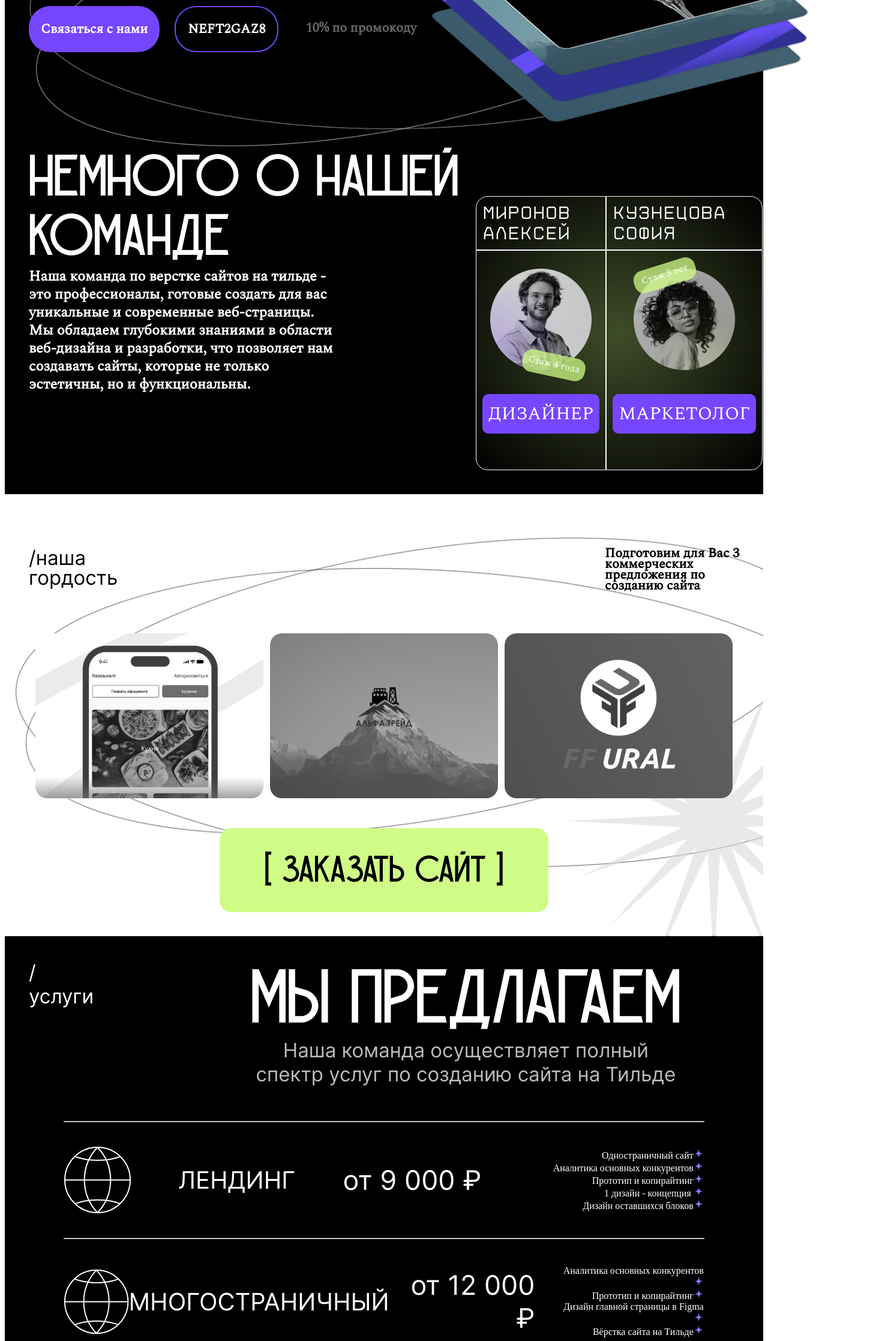
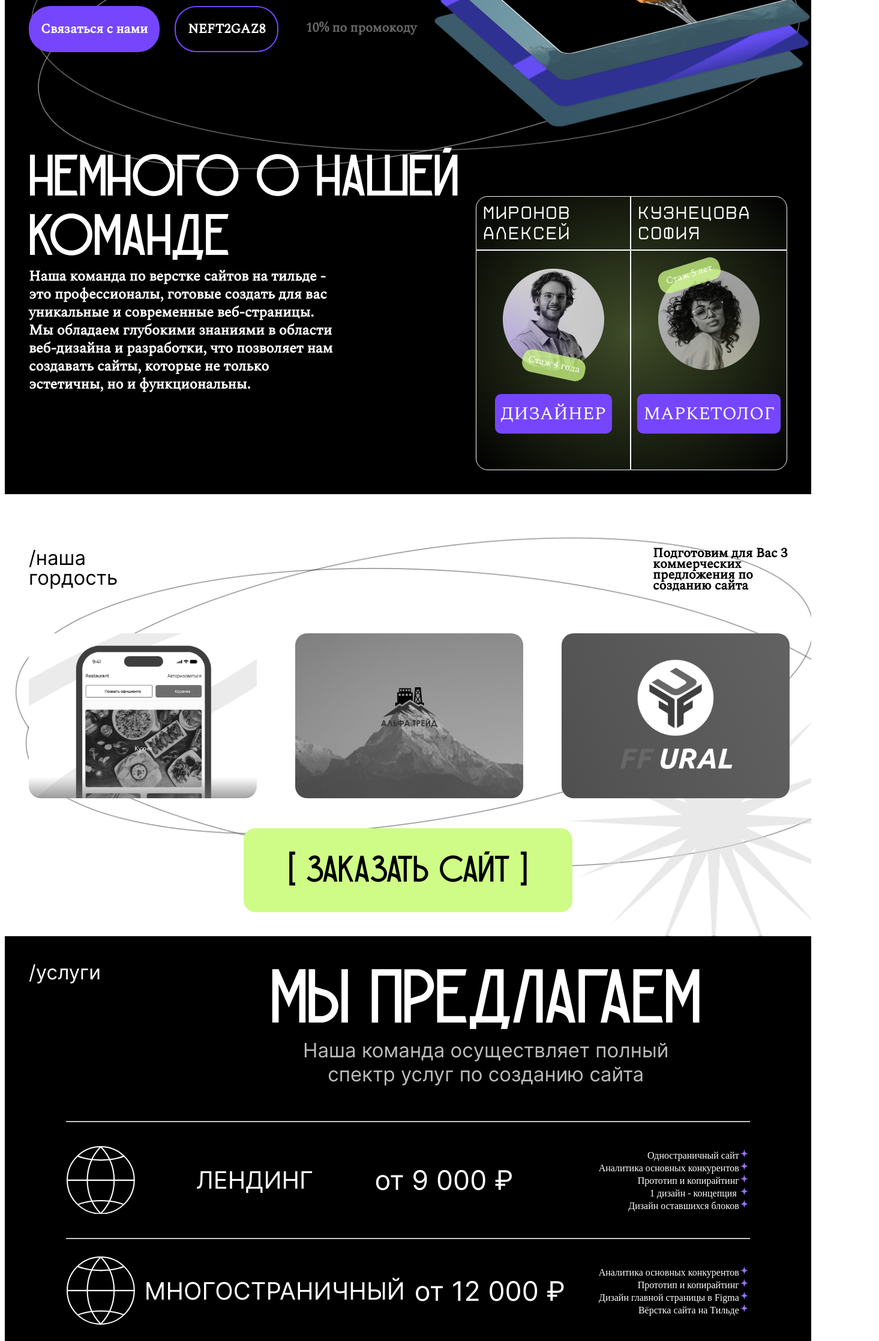
Before and after one commit to darikomarenko/landing-page, a React (Vite) app: page / in a window 1280 px wide. Shown: the part 560-2796 px from the top of the page at 60% size, 1465 px wide, since content can reach past the window. Built offline with nearby package versions, Linux system fonts and the light colour scheme; a web font is replaced by a local one.

Commit message:
fix adaptiv > 1040px

```diff
--- a/src/components/Footer/styles.module.scss
+++ b/src/components/Footer/styles.module.scss
@@ -24,6 +24,7 @@
     gap: 20px;
     max-width: 1440px;
     margin: 0 auto;
+    width: 100%;
 
     &__content {
         display: flex;
--- a/src/components/Navbar/styles.module.scss
+++ b/src/components/Navbar/styles.module.scss
@@ -16,6 +16,7 @@
     padding: 40px;
     max-width: 1440px;
     margin: 0 auto;
+    width: 100%;
 
     &__logo {
         padding: 20px;
--- a/src/components/Prices/index.tsx
+++ b/src/components/Prices/index.tsx
@@ -8,12 +8,12 @@ export default function Prices() {
         <div className={styles['prices__header__one']}>/услуги</div>
         <div className={styles['prices__header__two']}>
             <div className={styles['prices__header__two-one']}>МЫ ПРЕДЛАГАЕМ</div>
-        <div className={styles['prices__header__two-two']}>Наша команда осуществляет полный спектр услуг по созданию сайта на Тильде</div>
+        <div className={styles['prices__header__two-two']}>Наша команда осуществляет полный спектр услуг по созданию сайта</div>
         </div>
       </div>
       <hr/>
       <div className={styles['prices__card']}>
-      <svg width="111" height="111" viewBox="0 0 111 111" fill="none" xmlns="http://www.w3.org/2000/svg">
+      <svg width="10%" height="10%" viewBox="0 0 111 111" fill="none" xmlns="http://www.w3.org/2000/svg">
 <path d="M55.5 110C85.5995 110 110 85.5995 110 55.5C110 25.4005 85.5995 1 55.5 1C25.4005 1 1 25.4005 1 55.5C1 85.5995 25.4005 110 55.5 110Z" strokeWidth="2" strokeLinecap="round" strokeLinejoin="round"/>
 <path d="M55.5 1C41.5056 15.694 33.7 35.2082 33.7 55.5C33.7 75.7918 41.5056 95.306 55.5 110C69.4943 95.306 77.2999 75.7918 77.2999 55.5C77.2999 35.2082 69.4943 15.694 55.5 1Z" strokeWidth="2" strokeLinecap="round" strokeLinejoin="round"/>
 <path d="M1 55.5H110" strokeWidth="2" strokeLinecap="round" strokeLinejoin="round"/>
@@ -35,7 +35,7 @@ export default function Prices() {
       </div>
       <hr/>
       <div className={styles['prices__card']}>
-      <svg width="111" height="111" viewBox="0 0 111 111" fill="none" xmlns="http://www.w3.org/2000/svg">
+      <svg width="10%" height="10%" viewBox="0 0 111 111" fill="none" xmlns="http://www.w3.org/2000/svg">
 <path d="M55.5 110C85.5995 110 110 85.5995 110 55.5C110 25.4005 85.5995 1 55.5 1C25.4005 1 1 25.4005 1 55.5C1 85.5995 25.4005 110 55.5 110Z" strokeWidth="2" strokeLinecap="round" strokeLinejoin="round"/>
 <path d="M55.5 1C41.5056 15.694 33.7 35.2082 33.7 55.5C33.7 75.7918 41.5056 95.306 55.5 110C69.4943 95.306 77.2999 75.7918 77.2999 55.5C77.2999 35.2082 69.4943 15.694 55.5 1Z" strokeWidth="2" strokeLinecap="round" strokeLinejoin="round"/>
 <path d="M1 55.5H110" strokeWidth="2" strokeLinecap="round" strokeLinejoin="round"/>
@@ -55,7 +55,7 @@ export default function Prices() {
       </div>
       <hr/>
       <div className={styles['prices__card']}>
-      <svg width="111" height="111" viewBox="0 0 111 111" fill="none" xmlns="http://www.w3.org/2000/svg">
+      <svg width="10%" height="10%" viewBox="0 0 111 111" fill="none" xmlns="http://www.w3.org/2000/svg">
 <path d="M55.5 110C85.5995 110 110 85.5995 110 55.5C110 25.4005 85.5995 1 55.5 1C25.4005 1 1 25.4005 1 55.5C1 85.5995 25.4005 110 55.5 110Z" strokeWidth="2" strokeLinecap="round" strokeLinejoin="round"/>
 <path d="M55.5 1C41.5056 15.694 33.7 35.2082 33.7 55.5C33.7 75.7918 41.5056 95.306 55.5 110C69.4943 95.306 77.2999 75.7918 77.2999 55.5C77.2999 35.2082 69.4943 15.694 55.5 1Z" strokeWidth="2" strokeLinecap="round" strokeLinejoin="round"/>
 <path d="M1 55.5H110" strokeWidth="2" strokeLinecap="round" strokeLinejoin="round"/>
--- a/src/components/Prices/styles.module.scss
+++ b/src/components/Prices/styles.module.scss
@@ -30,6 +30,7 @@
     padding: 40px;
     max-width: 1440px;
     margin: 0 auto;
+    width: 100%;
     &__header {
         display: flex;
         flex-direction: row;
@@ -39,7 +40,7 @@
             font-family: 'Inter';
             font-size: 33px;
             font-weight: 33px;
-            flex-basis: 10%;
+            flex-basis: 12%;
 
         }
         &__two {
@@ -60,7 +61,16 @@
                 font-size: 33px;
                 color: #BCBCBC;
             }
+
+            @media screen and (max-width:1257px) {
+                padding-left: 153px;
+            }
+
+            @media screen and (max-width:1257px) {
+                padding-left: 50px;
+            }
         }
+
     }
     &__card {
         width: 90%;
@@ -78,12 +88,19 @@
             color: white;
             font-family: 'Inter';
             font-size: 40px;
+
+            @media screen and (max-width: 1040px) {
+                font-size: 30px;
+            }
         }
         &-price {
             color: white;
             font-family: 'Inter';
             font-size: 45px;
             text-align: right;
+            @media screen and (max-width: 1040px) {
+                font-size: 30px;
+            }
         }
     }
 }
--- a/src/components/Promo/styles.module.scss
+++ b/src/components/Promo/styles.module.scss
@@ -33,7 +33,9 @@
     background-repeat: no-repeat;
     background-size: cover;
     max-width: 1440px;
+    width: 100%;
     margin: 0 auto;
+    overflow: hidden;
     &__maininfo {
         display: flex;
         flex-direction: column;
@@ -167,6 +169,10 @@
 
         }
 
+    @media screen and (max-width: 1000px) {
+        display: none;
+    }
+
     }
 
     &__team {
@@ -299,5 +305,10 @@
                 border: 1px solid white;
             }
         }
+
+        @media screen and (max-width:1257px) {
+            flex-direction: column;
+            align-items: center;
+        }
     }
 }
--- a/src/components/Reviews/ReviewCard/styles.module.scss
+++ b/src/components/Reviews/ReviewCard/styles.module.scss
@@ -37,7 +37,7 @@
     &__title {
         font-family: 'Intro';
         font-size: 22px;
-        line-height: 15px;
+        line-height: 18px;
         text-align: center;
     }
     &__description {
--- a/src/components/Reviews/styles.module.scss
+++ b/src/components/Reviews/styles.module.scss
@@ -14,6 +14,7 @@
     padding: 40px;
     max-width: 1440px;
     margin: 0 auto;
+    width: 100%;
 
     &__title {
         font-family: 'Enthalpy';
--- a/src/components/Sites/styles.module.scss
+++ b/src/components/Sites/styles.module.scss
@@ -33,6 +33,7 @@
     background-size: cover;
     max-width: 1440px;
     margin: 0 auto;
+    width: 100%;
 
     &__header {
         display: flex;
@@ -59,11 +60,13 @@
         flex-direction: row;
         padding-bottom: 50px;
         justify-content: space-evenly;
+        gap: 5vw;
         &-card {
             filter: grayscale(100%);
             border-radius: 20px;
             object-fit: cover;
-            width: 380px;
+            max-width: 380px;
+            width: 30vw;
             transition: transform .2s;
             &:hover {
                 filter: none;
```
